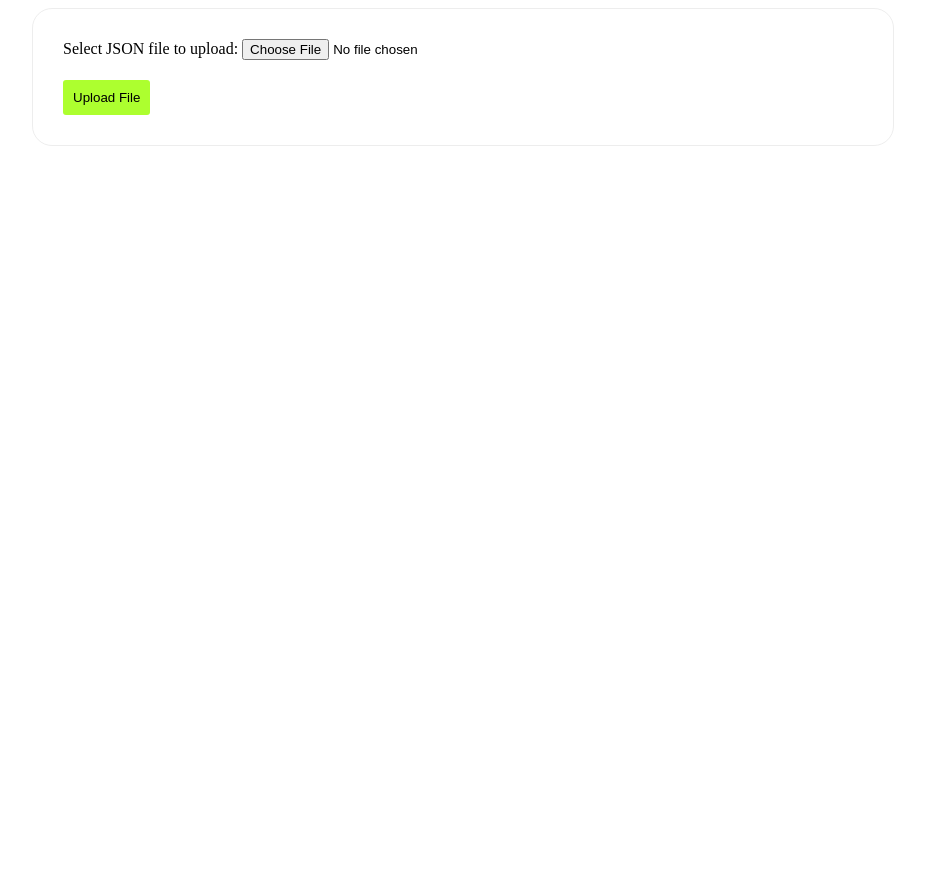
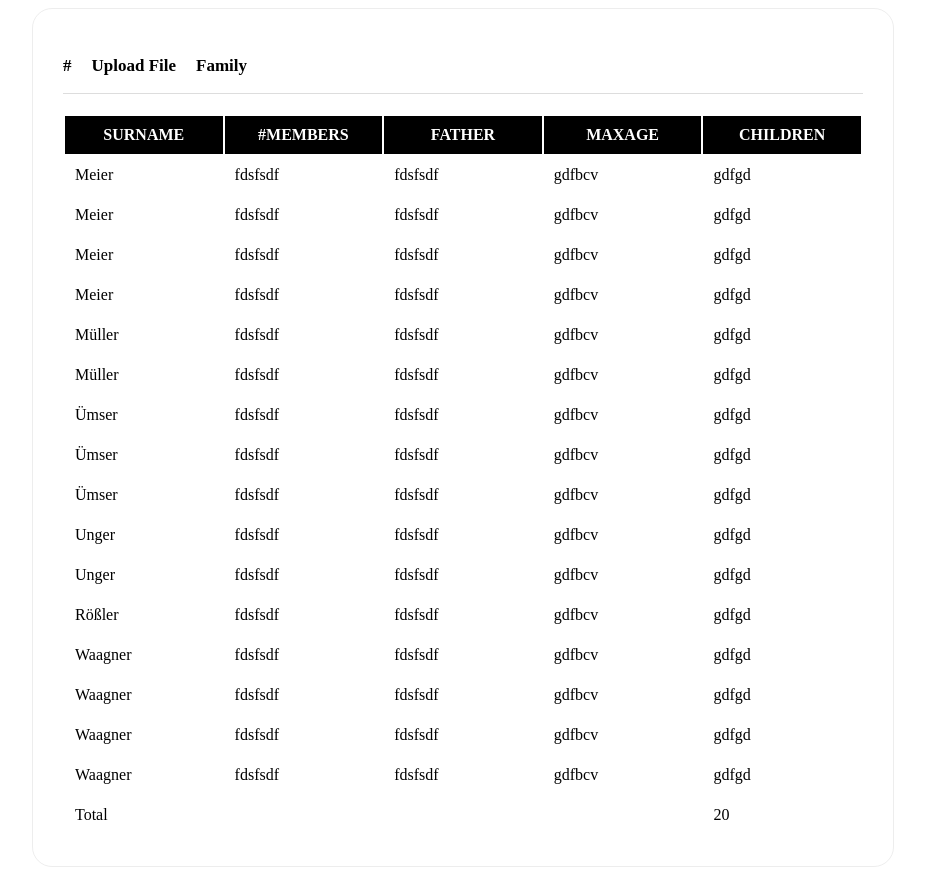
Before and after one commit to MajidMohammadian/backends-candidate, a PHP site: page /?q=family in a window 1280 px wide. Shown: the whole page, without its empty margins (177-1102 px from the left). Before the commit the page ends 146 px from the top, so only its background shows below. Run offline with PHP 8.4, Linux system fonts and the light colour scheme; data that the repository does not hold is empty.

Commit message:
add menu bar add installation data families add family table not complete

```diff
--- /dev/null
+++ b/src/app/controller/FamilyController.php
@@ -0,0 +1,19 @@
+<?php
+
+class FamilyController {
+    public function index()
+    {
+        global $db;
+
+        $query = "SELECT * FROM `families` WHERE 1=1 ";
+
+        $families = $db->query($query);
+
+        $data['families'] = [];
+        while($array = $families->fetch_assoc()) {
+            $data['families'][] = $array;
+        }
+
+        return view('family', $data);
+    }
+}
--- /dev/null
+++ b/src/app/view/family.tpl
@@ -0,0 +1,30 @@
+<?php require_once 'header.tpl' ?>
+
+<table class="table">
+    <thead>
+        <tr>
+            <th width="20%">SURNAME</th>
+            <th width="20%">#MEMBERS</th>
+            <th width="20%">FATHER</th>
+            <th width="20%">MAXAGE</th>
+            <th width="20%">CHILDREN</th>
+        </tr>
+    </thead>
+    <tbody>
+        <?php foreach($families as $family) { ?>
+            <tr>
+                <td><?=$family['surname']?></td>
+                <td>fdsfsdf</td>
+                <td>fdsfsdf</td>
+                <td>gdfbcv</td>
+                <td>gdfgd</td>
+            </tr>
+        <?php } ?>
+        <tr>
+            <td colspan="4">Total</td>
+            <td>20</td>
+        </tr>
+    </tbody>
+</table>
+
+<?php require_once 'footer.tpl' ?>
--- a/src/app/view/header.tpl
+++ b/src/app/view/header.tpl
@@ -6,3 +6,18 @@
 </head>
 <body>
     <div class="container">
+        <div class="menu">
+            <ul>
+                <li>#</li>
+                <li>
+                    <a href="/">Upload File</a>
+                </li>
+                <li>
+                    <a href="/?q=family">Family</a>
+                </li>
+            </ul>
+        </div>
+        <?php if(isset($_SESSION['success'])) { ?>
+            <div class="alert"><?=$_SESSION['success']?></div>
+            <?php unset($_SESSION['success']); ?>
+        <?php } ?>
--- a/src/assets/style.css
+++ b/src/assets/style.css
@@ -13,10 +13,32 @@
     margin-bottom: 25px;
 }
 
-#form-upload {}
-#form-upload > div {}
-#form-upload > div > span {}
-#form-upload > div > input {}
+.menu {
+    border-bottom: 1px solid #ddd;
+    margin-bottom: 20px;
+}
+.menu > ul {
+    list-style: none;
+    display: flex;
+    padding: 0;
+    font-size: 17px;
+    font-weight: bold;
+}
+.menu > ul > li {
+    margin-right: 20px;
+}
+.menu > ul > li > a,
+.menu > ul > li > a:link,
+.menu > ul > li > a:visited {
+    color: black;
+    text-decoration: none;
+}
+
+.menu > ul > li > a:hover,
+.menu > ul > li > a:active {
+    color: red;
+}
+
 #form-upload > input {
     background-color: greenyellow;
     border: 0;
@@ -24,3 +46,20 @@
     border-radius: 3px;
     margin-top: 20px;
 }
+
+.table {
+    width: 100%;
+}
+.table > thead {}
+.table > thead > tr {
+    background-color: black;
+    color: white;
+}
+.table > thead > tr > th {
+    padding: 10px;
+}
+.table > tbody {}
+.table > tbody > tr {}
+.table > tbody > tr > td {
+    padding: 10px;
+}
--- a/src/helper/installation.php
+++ b/src/helper/installation.php
@@ -43,3 +43,45 @@ CREATE TABLE IF NOT EXISTS `product_item` (
 ) ENGINE = InnoDB;";
 
 $db->query($table_product_item);
+
+$table_families = "
+CREATE TABLE IF NOT EXISTS `families` (
+    `id` INT UNSIGNED NOT NULL AUTO_INCREMENT ,
+    `first_name` VARCHAR(255) NULL DEFAULT NULL ,
+    `surname` VARCHAR(255) NULL DEFAULT NULL ,
+    `age` INT UNSIGNED NOT NULL DEFAULT '0' ,
+    `gender` VARCHAR(255) NULL DEFAULT NULL ,
+    `legal_guardian` VARCHAR(1) NULL DEFAULT NULL ,
+    PRIMARY KEY (`id`)
+) ENGINE = InnoDB;";
+
+$db->query($table_families);
+
+$has_data_family = "SELECT * FROM `families`";
+$db->query($has_data_family);
+
+if($db->affected_rows == 0) {
+    $data_insert_family = "
+    INSERT INTO `families`
+        (`id`, `first_name`, `surname`, `age`, `gender`, `legal_guardian`)
+    VALUES
+        (1 ,'Jochen',    'Meier',    42 ,'male',     1),
+        (2 ,'Susanne',   'Meier',    38 ,'female',   1),
+        (3 ,'Johannes',  'Meier',    14 ,'male',     0),
+        (4 ,'Kia',       'Meier',    10 ,'female',   0),
+        (5 ,'Sabine',    'Müller',   33 ,'female',   1),
+        (6 ,'Klara',     'Müller',   12 ,'female',   0),
+        (7 ,'Klaas',     'Ümser',    3  ,'male',     0),
+        (8 ,'Gabi',      'Ümser',    27 ,'female',   1),
+        (9 ,'Jochen',    'Ümser',    26 ,'male',     1),
+        (10,'Dieter',    'Unger',    72 ,'male',     1),
+        (11,'Gertrud',   'Unger',    76 ,'female',   1),
+        (12,'Hans',      'Rößler',   38 ,'male',     1),
+        (13,'Fritz',     'Waagner',  18 ,'male',     0),
+        (14,'Susi',      'Waagner',  44 ,'female',   1),
+        (15,'Max',       'Waagner',  50 ,'male',     1),
+        (16,'Bambi',     'Waagner',  13 ,'female',   0);
+    ";
+
+    $db->query($data_insert_family);
+}
--- a/src/index.php
+++ b/src/index.php
@@ -18,6 +18,9 @@ switch($q) {
     case 'upload':
         echo controller('Upload');
         break;
+    case 'family':
+        echo controller('Family');
+        break;
     default:
         echo controller('Home');
 }
```
